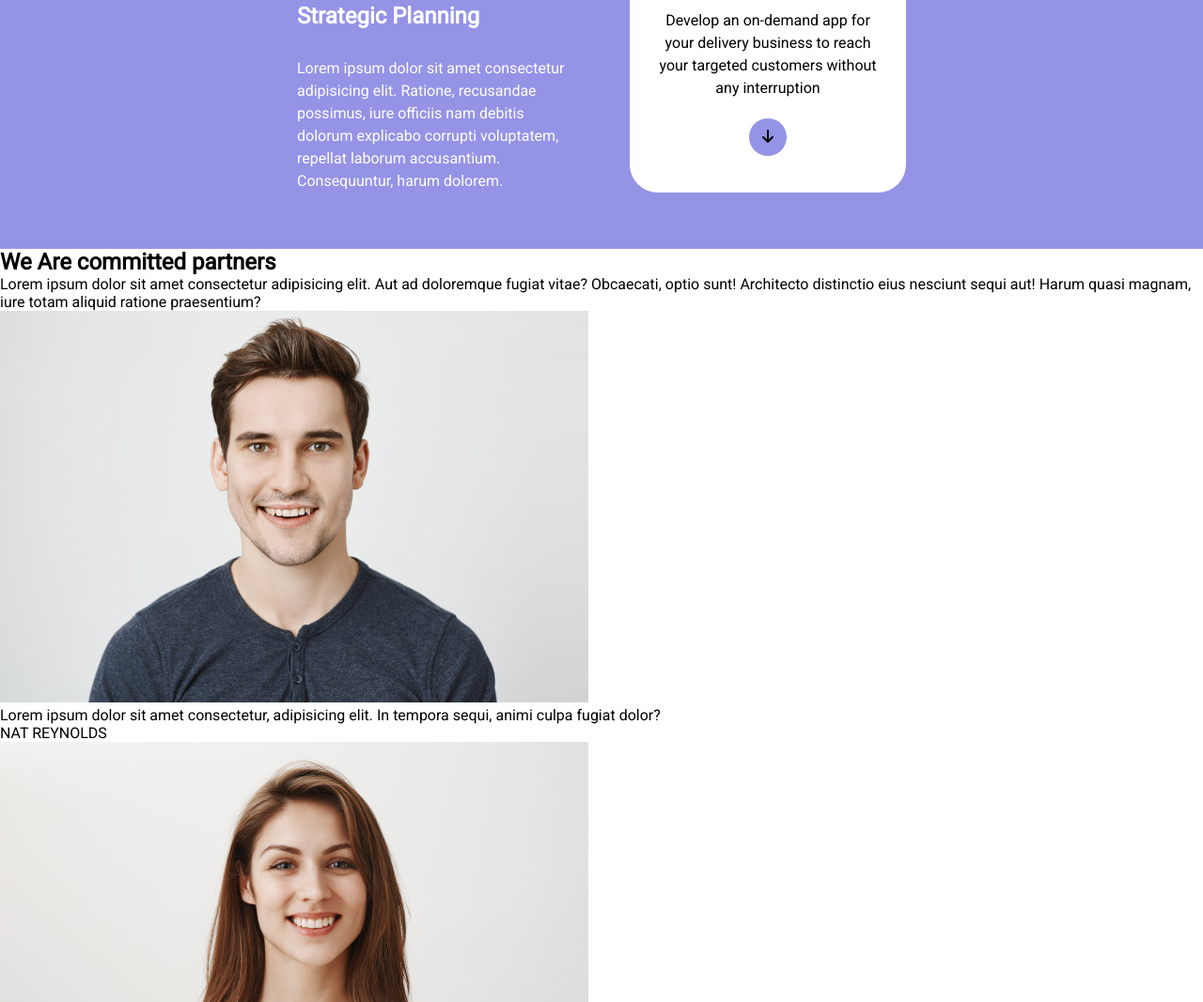
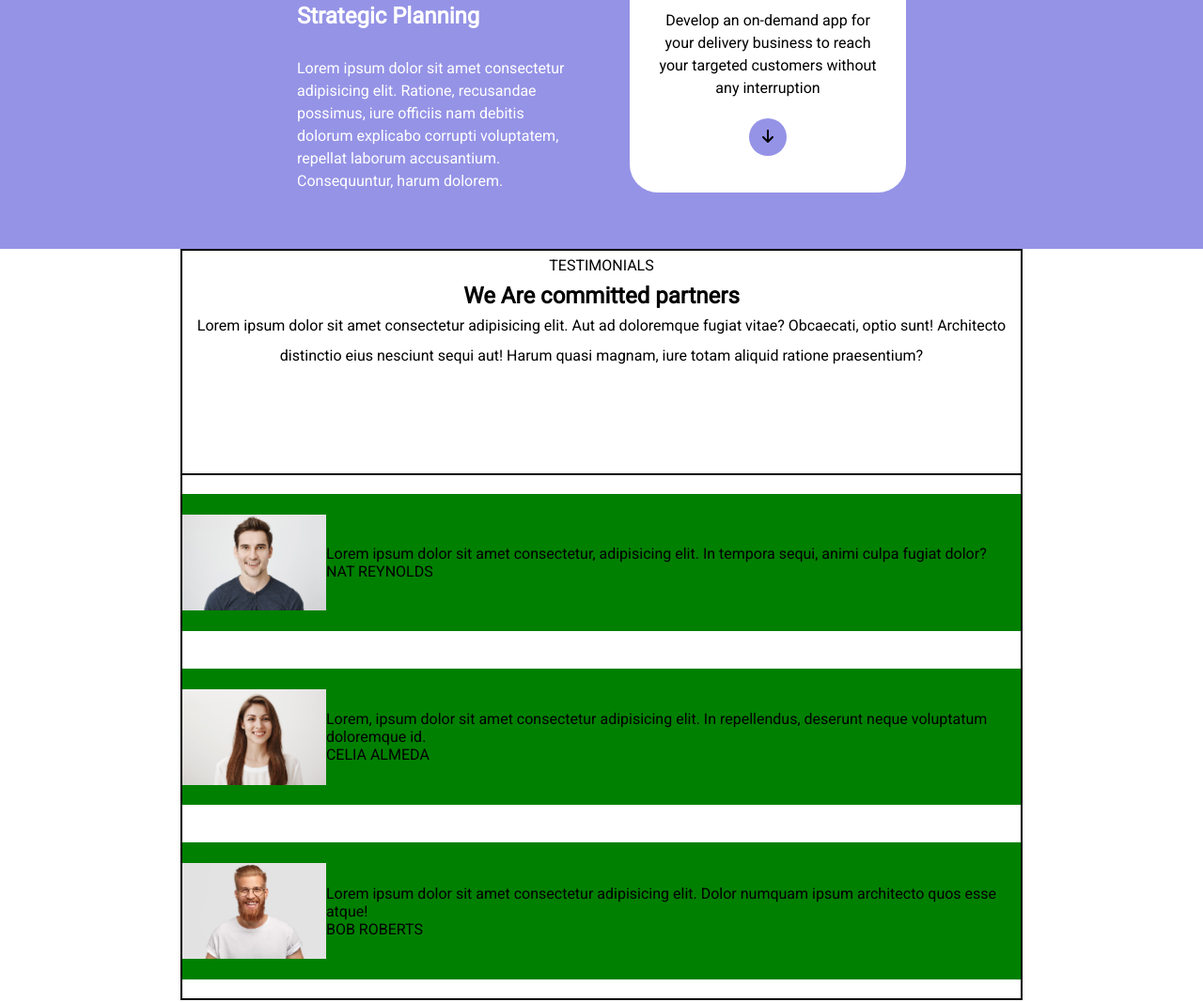
Before and after one commit to nabilmoutahir/htmlcss-responsive-layout, a plain HTML site: page index.html in a window 1280 px wide. Shown: the part 1335-2402 px from the top of the page at 94% size. Drawn offline with Linux system fonts and the light colour scheme.

Commit message:
feat: fix and style third section

```diff
--- a/css/style.css
+++ b/css/style.css
@@ -268,3 +268,36 @@ section {
 }
 
 /* Third Section------------------------------------------------------ */
+
+
+.testimonials-top {
+    height: 30%;
+    text-align: center;
+    line-height: 2rem;
+}
+
+
+
+/* testimonials cards---------*/
+.testimonials-bot {
+    height: 70%;
+    display: flex;
+    flex-direction: column;
+    justify-content: space-around;
+}
+
+.testimonial-card {
+    background-color: green;
+    height: calc(100% / 3 - 40px);
+    margin: 20px 0;
+    display: flex;
+    align-items: center;
+}
+
+.testimonial-pic {
+    height: 70%;
+}
+
+.testimonial-pic > img {
+    height: 100%;
+}
--- a/index.html
+++ b/index.html
@@ -206,9 +206,12 @@
             </section>
 
             <!-- THIRD SECTION -->
-            <section id="third-section">
-                <div>
-                    <div></div>
+            <section id="third-section" class="container debug">
+                <!-- TESTIMONIALS TOP -->
+                <div class="testimonials-top debug">
+                    <div>
+                        TESTIMONIALS
+                    </div>
 
                     <div>
                         <h2>
@@ -221,7 +224,10 @@
                     </div>
                 </div>
 
-                <div id="testimonials">
+                <!-- TESTIMONIALS CARDS -->
+                <div class="testimonials-bot debug">
+                    <!-- CARD -->
+
                     <div class="testimonial-card">
                         <div class="testimonial-pic">
                             <img src="./img/testimonial1.jpg" alt="">
@@ -238,6 +244,7 @@
                         </div>
                     </div>
 
+                    <!-- CARD -->
                     <div class="testimonial-card">
                         <div class="testimonial-pic">
                             <img src="./img/testimonial2.jpg" alt="">
@@ -254,6 +261,7 @@
                         </div>
                     </div>
 
+                    <!-- CARD -->
                     <div class="testimonial-card">
                         <div class="testimonial-pic">
                             <img src="./img/testimonial3.jpg" alt="">
@@ -273,7 +281,7 @@
             </section>
 
             <!-- FOURTH SECTION -->
-            <section id="fourth-section">
+            <!-- <section id="fourth-section">
                 <div class="benefits-title">
                     <h2>
                         Benefits pf working with us
@@ -413,10 +421,10 @@
                         </div>
                     </div>
                 </div>
-            </section>
+            </section> -->
 
             <!-- FIFTH SECTION -->
-            <section id="fifth-section">
+            <!-- <section id="fifth-section">
                 <div class="about-container">
                     <div class="about-left">
                         <div class="about-title">
@@ -446,10 +454,10 @@
                         </div>
                     </div>
                 </div>
-            </section>
+            </section> -->
 
             <!-- SIXTH SECTION -->
-            <section id="sixth-section">
+            <!-- <section id="sixth-section">
                 <div class="started">
                     <div class="started-title">
                         GET STARTED
@@ -478,11 +486,11 @@
                         <a href="">sit amet.</a>
                     </div>
                 </div>
-            </section>
+            </section> -->
         </main>
 
         <!-- FOOTER -------------------------------------------------------------->
-        <footer class="debug">
+        <!-- <footer class="debug">
             <div class="footer-top">
                 Lorem, ipsum dolor sit amet consectetur adipisicing elit. Hic dignissimos a praesentium, officiis reprehenderit id! Aliquam quibusdam provident aliquid totam.
             </div>
@@ -492,7 +500,7 @@
                 <span>Lorem ipsum dolor sit amet</span>
                 <a href=""> consectetur adipisicing.</a>
             </div>
-        </footer>
+        </footer> -->
     </div>
 </body>
 </html>
```
